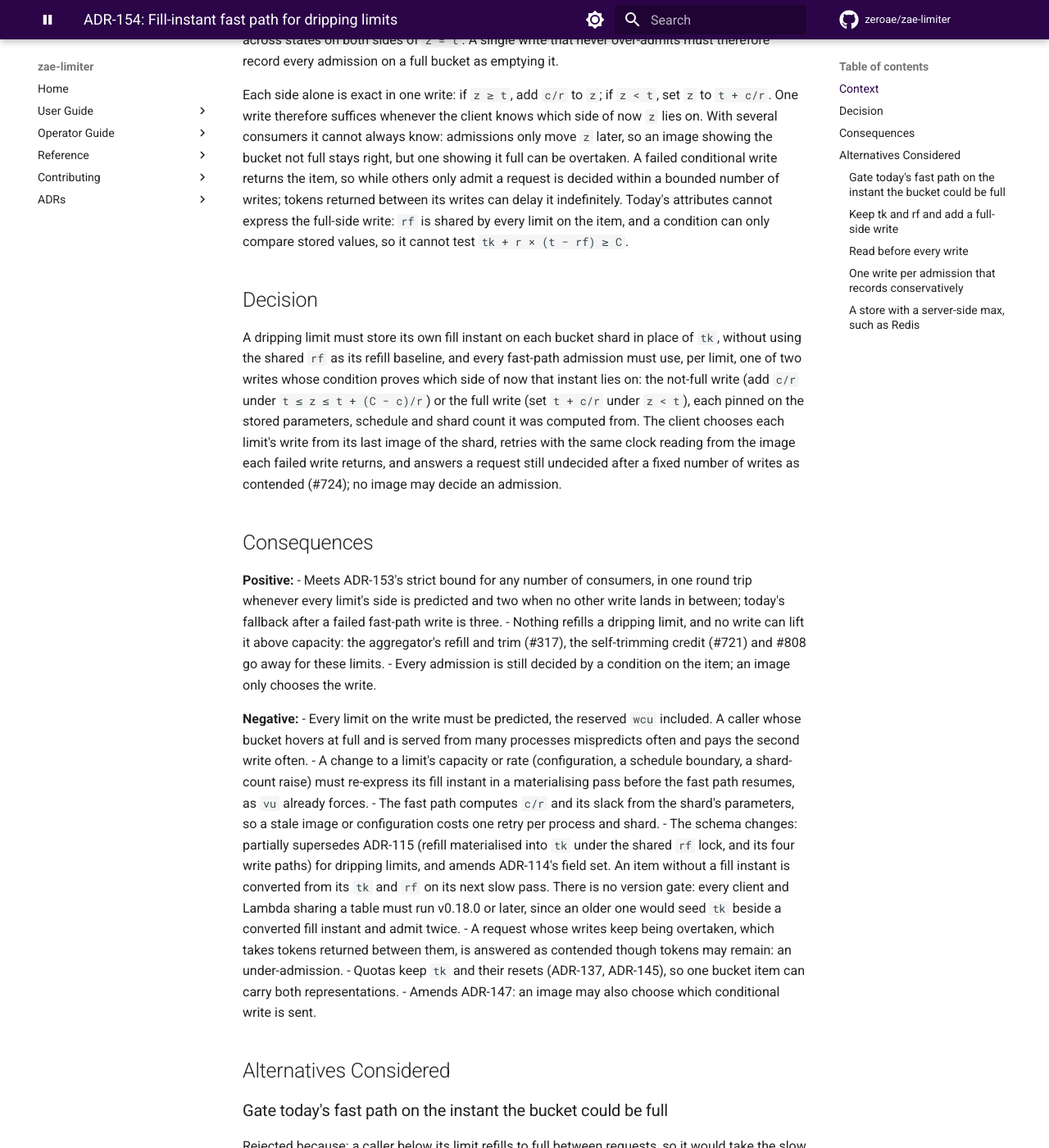
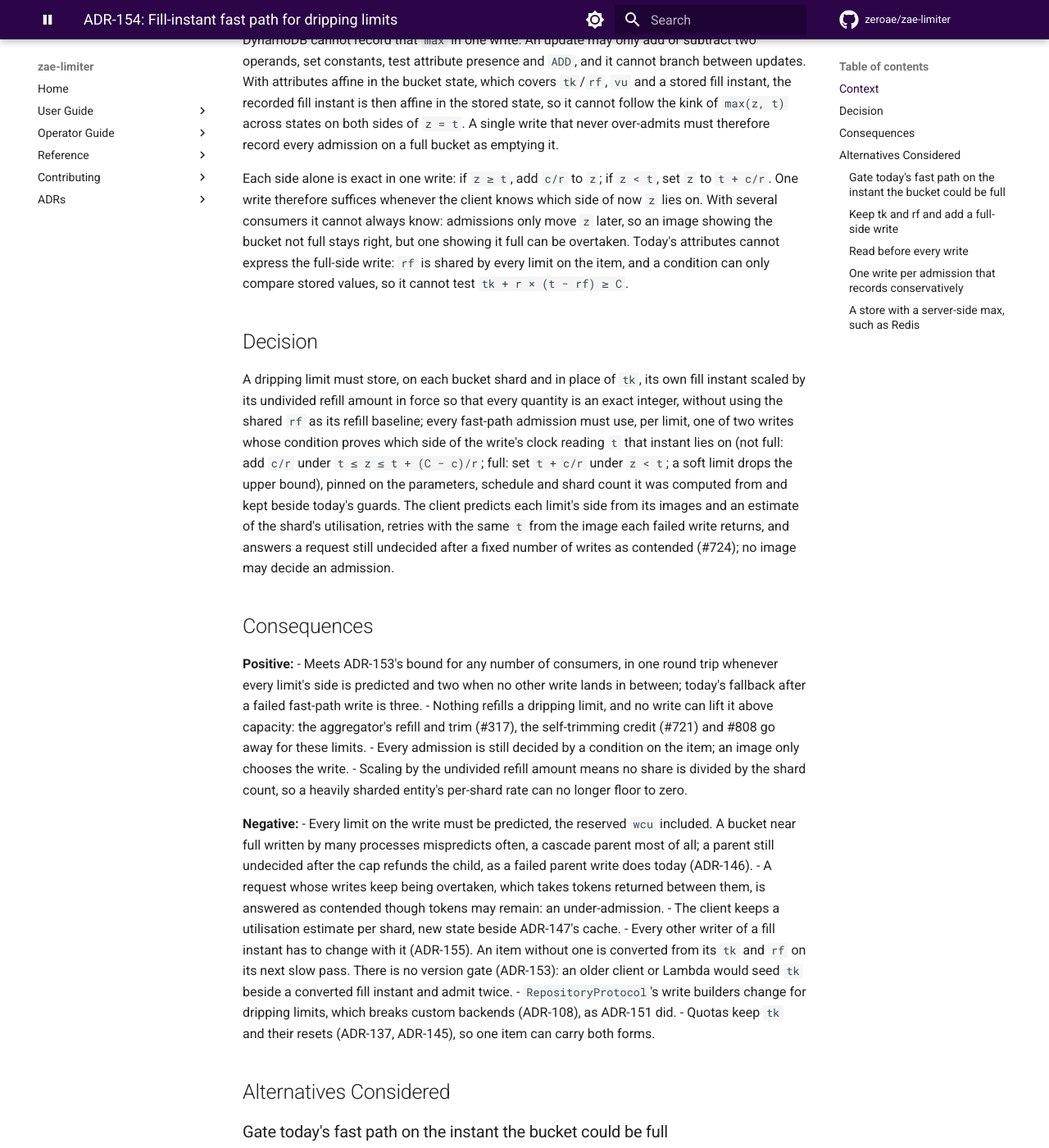
Before and after one commit to zeroae/zae-limiter, an MkDocs documentation site: the page built from docs/adr/154-fill-instant-fast-path.md, in a window 1280 px wide and 1400 px high, scrolled down 625 px. Shown: the whole window at 82% size. Built offline with MkDocs 1.6.1 and Material for MkDocs 9.7.7, drawn with Linux system fonts in a browser that asks for light colours; comment, search, counter and statistics services are not loaded; the version menu is left out; some of the changed text lies outside the part shown.

Commit message:
📝 docs(adr): resolve the consistency review of ADR-153 and ADR-154
ADR-153's Decision now carries the clock-gap term and points at the
exclusions, counts positive adjustments as debits up to a window's last
admission, and lets operator resets and top-ups add what they grant.
Its header names what it changes (ADR-133, ADR-135, ADR-136, ADR-148),
and it says why no version gate is raised.

ADR-154 now amends ADR-135 so the fast path may evaluate the stored
schedule, lets soft limits skip the slack test (ADR-151), predicts from
images plus a utilisation estimate instead of the plain image rule its
proof rejects, keeps today's guards, stores the fill instant scaled by
the refill amount so every quantity is an exact integer (ADR-002), and
names its protocol and cascade costs. Every other writer moves to
ADR-155.

Refs #808

Co-Authored-By: Claude Opus 5.5 <noreply@anthropic.com>

```diff
--- a/docs/adr/154-fill-instant-fast-path.md
+++ b/docs/adr/154-fill-instant-fast-path.md
@@ -3,7 +3,9 @@
 **Status:** Proposed
 **Date:** 2026-11-07
 **Issue:** Refs [#808](https://github.com/zeroae/zae-limiter/issues/808)
-**Related:** ADR-114, ADR-115, ADR-133, ADR-135, ADR-147, [ADR-153](153-admission-contract-for-dripping-limits.md)
+**Partially supersedes:** [ADR-115](115-add-based-writes-lazy-refill.md) for dripping limits (refill materialised into `tk` under the shared `rf` lock, and its write paths)
+**Amends:** [ADR-002](002-integer-arithmetic-millitokens.md) (a dripping limit's state is a scaled time, still an exact integer), [ADR-114](114-composite-bucket-items.md) (the fill instant replaces `tk` for dripping limits), [ADR-135](135-scheduled-limits.md) (the fast path evaluates the stored schedule on the client), [ADR-147](147-client-side-rejection-cache.md) (an image may choose which conditional write is sent)
+**Related:** [ADR-146](146-per-resource-cascade-policy.md), [ADR-151](151-non-enforcing-limits.md), [ADR-153](153-admission-contract-for-dripping-limits.md), [ADR-155](155-fill-instant-writers.md)
 **Design:** [Fill-instant proofs](../contributing/fill-instant-proofs.md) (the bounds, and the behaviour with many consumers)
 
 ## Context
@@ -25,53 +27,48 @@ over-admits must therefore record every admission on a full bucket as emptying i
 Each side alone is exact in one write: if `z ≥ t`, add `c/r` to `z`; if `z < t`, set `z` to
 `t + c/r`. One write therefore suffices whenever the client knows which side of now `z` lies
 on. With several consumers it cannot always know: admissions only move `z` later, so an image
-showing the bucket not full stays right, but one showing it full can be overtaken. A failed
-conditional write returns the item, so while others only admit a request is decided within a
-bounded number of writes; tokens returned between its writes can delay it indefinitely.
-Today's attributes cannot express the full-side write: `rf` is shared by every limit on the
-item, and a condition can only compare stored values, so it cannot test
-`tk + r × (t − rf) ≥ C`.
+showing the bucket not full stays right, but one showing it full can be overtaken. Today's
+attributes cannot express the full-side write: `rf` is shared by every limit on the item, and a
+condition can only compare stored values, so it cannot test `tk + r × (t − rf) ≥ C`.
 
 ## Decision
 
-A dripping limit must store its own fill instant on each bucket shard in place of `tk`, without
-using the shared `rf` as its refill baseline, and every fast-path admission must use, per limit,
-one of two writes whose condition proves which side of now that instant lies on: the not-full
-write (add `c/r` under `t ≤ z ≤ t + (C − c)/r`) or the full write (set `t + c/r` under
-`z < t`), each pinned on the stored parameters, schedule and shard count it was computed from.
-The client chooses each limit's write from its last image of the shard, retries with the same
-clock reading from the image each failed write returns, and answers a request still undecided
-after a fixed number of writes as contended (#724); no image may decide an admission.
+A dripping limit must store, on each bucket shard and in place of `tk`, its own fill instant
+scaled by its undivided refill amount in force so that every quantity is an exact integer,
+without using the shared `rf` as its refill baseline; every fast-path admission must use, per
+limit, one of two writes whose condition proves which side of the write's clock reading `t`
+that instant lies on (not full: add `c/r` under `t ≤ z ≤ t + (C − c)/r`; full: set `t + c/r`
+under `z < t`; a soft limit drops the upper bound), pinned on the parameters, schedule and
+shard count it was computed from and kept beside today's guards. The client predicts each limit's side from its
+images and an estimate of the shard's utilisation, retries with the same `t` from the image
+each failed write returns, and answers a request still undecided after a fixed number of writes
+as contended (#724); no image may decide an admission.
 
 ## Consequences
 
 **Positive:**
-- Meets ADR-153's strict bound for any number of consumers, in one round trip whenever every
-  limit's side is predicted and two when no other write lands in between; today's fallback
-  after a failed fast-path write is three.
+- Meets ADR-153's bound for any number of consumers, in one round trip whenever every limit's
+  side is predicted and two when no other write lands in between; today's fallback after a
+  failed fast-path write is three.
 - Nothing refills a dripping limit, and no write can lift it above capacity: the aggregator's
   refill and trim (#317), the self-trimming credit (#721) and #808 go away for these limits.
 - Every admission is still decided by a condition on the item; an image only chooses the write.
+- Scaling by the undivided refill amount means no share is divided by the shard count, so a
+  heavily sharded entity's per-shard rate can no longer floor to zero.
 
 **Negative:**
-- Every limit on the write must be predicted, the reserved `wcu` included. A caller whose
-  bucket hovers at full and is served from many processes mispredicts often and pays the second
-  write often.
-- A change to a limit's capacity or rate (configuration, a schedule boundary, a shard-count
-  raise) must re-express its fill instant in a materialising pass before the fast path resumes,
-  as `vu` already forces.
-- The fast path computes `c/r` and its slack from the shard's parameters, so a stale image or
-  configuration costs one retry per process and shard.
-- The schema changes: partially supersedes ADR-115 (refill materialised into `tk` under the
-  shared `rf` lock, and its four write paths) for dripping limits, and amends ADR-114's field
-  set. An item without a fill instant is converted from its `tk` and `rf` on its next slow
-  pass. There is no version gate: every client and Lambda sharing a table must run v0.18.0 or
-  later, since an older one would seed `tk` beside a converted fill instant and admit twice.
+- Every limit on the write must be predicted, the reserved `wcu` included. A bucket near full
+  written by many processes mispredicts often, a cascade parent most of all; a parent still
+  undecided after the cap refunds the child, as a failed parent write does today (ADR-146).
 - A request whose writes keep being overtaken, which takes tokens returned between them, is
   answered as contended though tokens may remain: an under-admission.
-- Quotas keep `tk` and their resets (ADR-137, ADR-145), so one bucket item can carry both
-  representations.
-- Amends ADR-147: an image may also choose which conditional write is sent.
+- The client keeps a utilisation estimate per shard, new state beside ADR-147's cache.
+- Every other writer of a fill instant has to change with it (ADR-155). An item without one is
+  converted from its `tk` and `rf` on its next slow pass. There is no version gate (ADR-153): an
+  older client or Lambda would seed `tk` beside a converted fill instant and admit twice.
+- `RepositoryProtocol`'s write builders change for dripping limits, which breaks custom
+  backends (ADR-108), as ADR-151 did.
+- Quotas keep `tk` and their resets (ADR-137, ADR-145), so one item can carry both forms.
 
 ## Alternatives Considered
 
```
Also changed, not shown: docs/adr/153-admission-contract-for-dripping-limits.md (+28 -20 lines).
